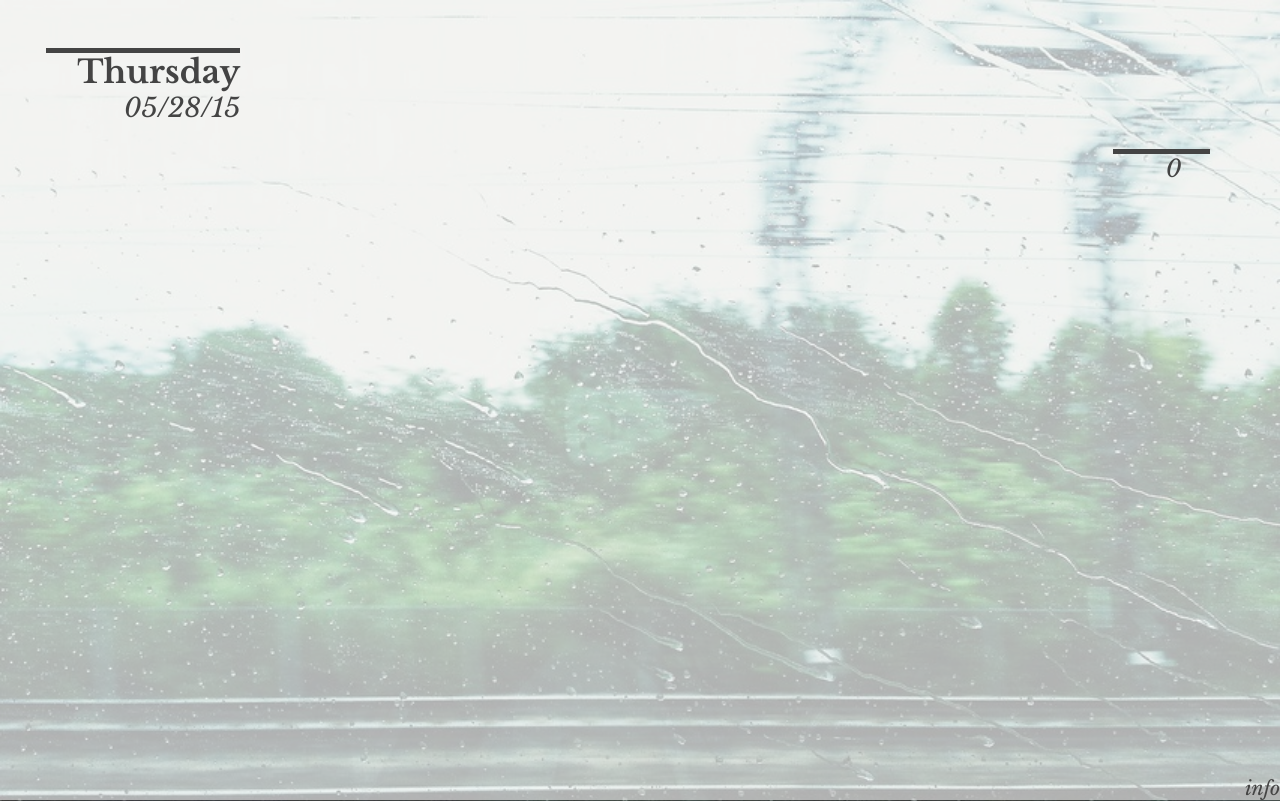
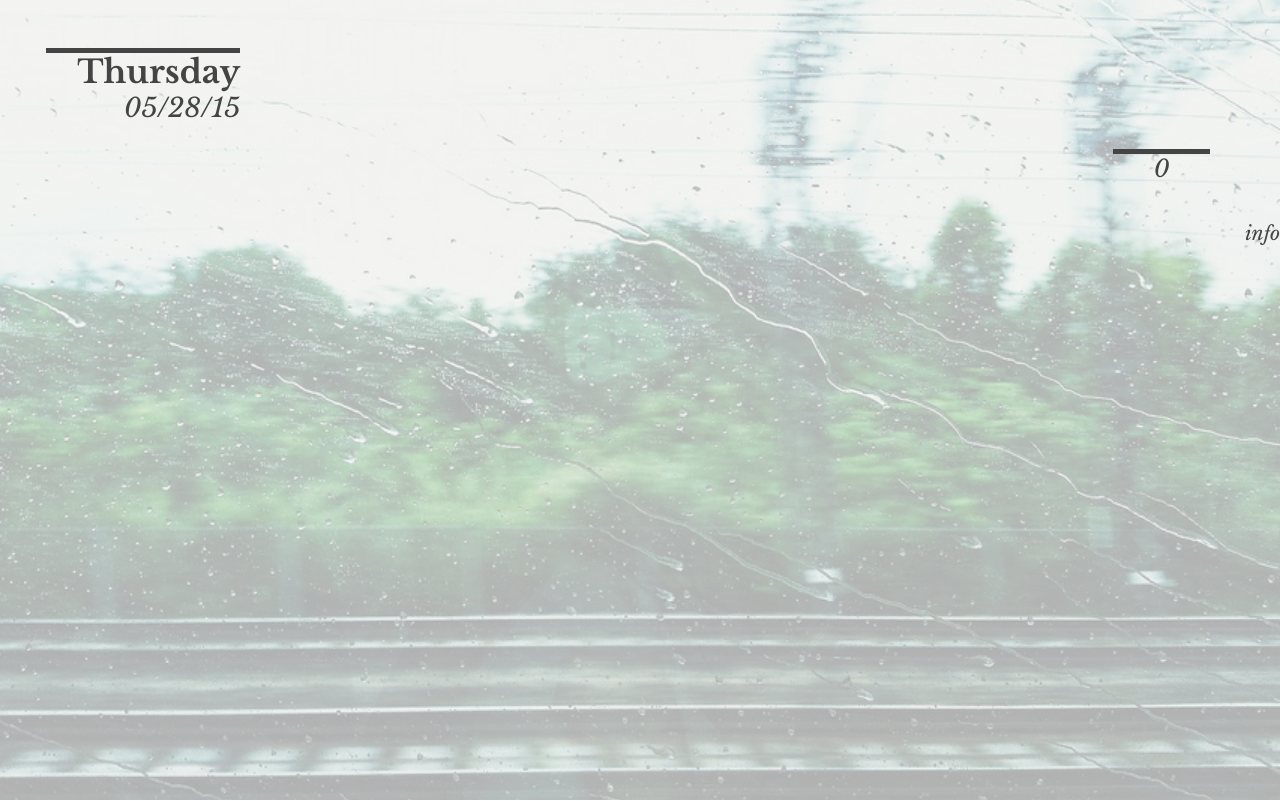
Before and after one commit to peetzweg/diarydash-deprecated, a plain HTML site: page index.html in a window 1280 px wide. Drawn offline with nearby package versions, Linux system fonts and the light colour scheme.

Commit message:
udated a bunch of stuff, links in the info page are now blue. fixed the positioning issue with the entry counter. Fixed some couple of small bugs, downloading naming etc.

```diff
--- a/css/diarydash.css
+++ b/css/diarydash.css
@@ -9,8 +9,10 @@ body {
 	text-rendering: optimizeLegibility;
 	-webkit-font-smoothing: subpixel-antialiased;
 	font-size: 24px;
-	margin: 0;
-  padding: 0;
+}
+
+p > a {
+	color: #007DB2;
 }
 
 a {
@@ -20,6 +22,8 @@ a {
 
 a:hover {
 	text-decoration: underline;
+	background: #444;
+	color: #fff
 }
 
 #glass {
@@ -37,7 +41,8 @@ a:hover {
 	text-align: center;
 	font-style: italic;
 	font-weight: 400;
-	border-top: solid 5px;
+	border-top: 5px solid #444;
+	padding:0;
 }
 
 #imprint {
@@ -46,7 +51,7 @@ a:hover {
 	font-weight: 400;
 	font-size: 0.8em;
 	width: 100%;
-	position: absolute;
+	position: sticky;
 	bottom: 0;
 }
 
@@ -74,10 +79,10 @@ a:hover {
 	text-align: right;
 	border-top: 5px solid #444;
 	line-height: 1.23;
-
+	padding: 0;
 	/* add margin at the bottom for mobile stack */
 	margin: 0 0 1em 0;
-	padding: 0 0 0 0;
+
 }
 
 .content {
--- a/index.html
+++ b/index.html
@@ -9,31 +9,12 @@
 
 	<!-- Font -->
 	<link href='http://fonts.googleapis.com/css?family=Libre+Baskerville:400,700,400italic' rel='stylesheet' type='text/css'>
-	<link rel="stylesheet" href="http://maxcdn.bootstrapcdn.com/font-awesome/4.3.0/css/font-awesome.min.css">
 
 	<!-- CSS -->
 	<link rel="stylesheet" href="css/diarydash.css">
 
 	<!-- JavaScript -->
 	<script src="js/skel.min.js"></script>
-	<script>
-			skel.init({
-				grid: {
-					gutters: ['1em', 0]
-				},
-				containers: 1140,
-				breakpoints: {
-					medium: {
-						media: '(min-width: 769px) and (max-width: 1140px)',
-						containers: '90%'
-					},
-					small: {
-						media: '(max-width: 768px)',
-						containers: '95%'
-					},
-				}
-			});
-	</script>
 	<script src="https://ajax.googleapis.com/ajax/libs/jquery/2.1.3/jquery.min.js"></script>
 	<script src="js/ddbackground.js"></script>
 
--- a/js/dd.js
+++ b/js/dd.js
@@ -112,6 +112,24 @@ function updateNoOfEntries(){
 }
 
 function DiaryDash( jQuery ) {
+
+  skel.init({
+    grid: {
+      gutters: ['1em', 0]
+    },
+    containers: 1140,
+    breakpoints: {
+      medium: {
+        media: '(min-width: 769px) and (max-width: 1140px)',
+        containers: '90%'
+      },
+      small: {
+        media: '(max-width: 768px)',
+        containers: '95%'
+      },
+    }
+  });
+
     // Code to run when the document is ready.
     setBackground();
 
@@ -120,7 +138,7 @@ function DiaryDash( jQuery ) {
     pimpTextArea();
 
     updateNoOfEntries();
-    $("#Download").click(startDownload);
+    $("#PageNumber").click(startDownload);
 
     var today = moment().format('YYYY-MM-DD');
     var key = "dd_"+today;
```
Also changed, not shown: info.html (+1 -2 lines).
